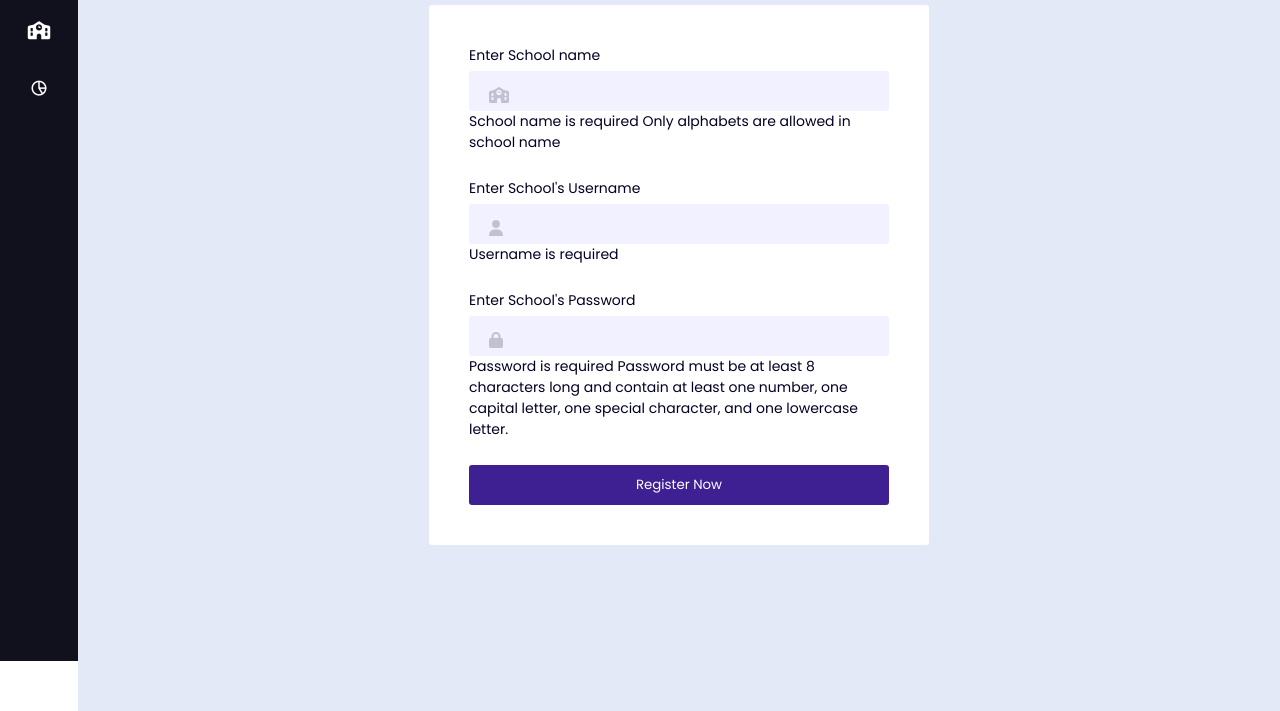
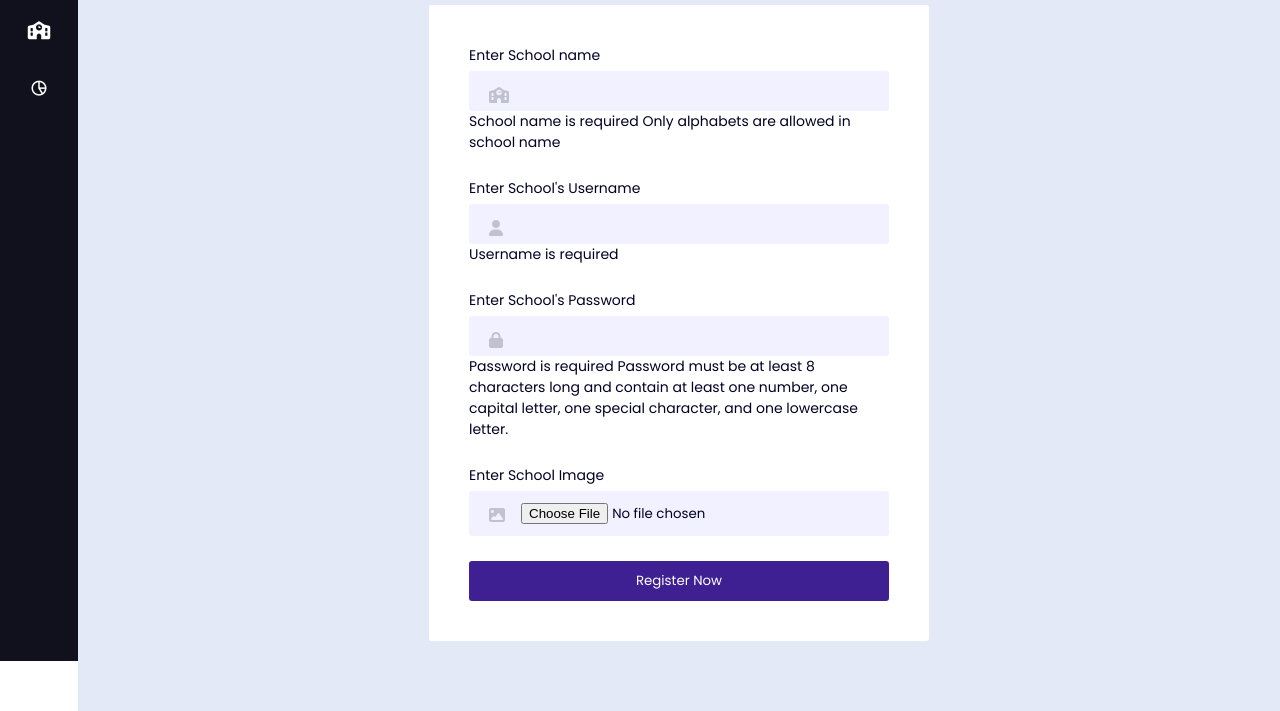
Before and after one commit to Sresthanand/School-Management, a website: page views/superAdmin/SuperAdminDashboard.html in a window 1280 px wide. Shown: the part 139-850 px from the top of the page. Drawn offline with nearby package versions, Linux system fonts and the light colour scheme; files whose address does not match are found by name.

Commit message:
added image option

```diff
--- a/app.js
+++ b/app.js
@@ -39,6 +39,8 @@ const checkUserRole = (roles) => {
     next();
   };
 };
+
+
 
 // Middleware to authenticate requests using passport -> only for protected routes -> to verify token and reuests
 const authenticateRequest = passport.authenticate("jwt", { session: false });
--- a/controllers/superAdminController/superAdminDashboardController.js
+++ b/controllers/superAdminController/superAdminDashboardController.js
@@ -16,6 +16,7 @@ mySchoolApp.controller(
     };
 
     $scope.registerSchool = function () {
+
       SchoolService.registerSchool(
         token,
         $scope.username,
--- a/css/superAdminStyleSheet/SchoolRegisterForm.css
+++ b/css/superAdminStyleSheet/SchoolRegisterForm.css
@@ -69,6 +69,19 @@ body{
 	position: relative;
 	width: 100%;
 }
+
+.fileInput{
+	width: 100%;
+	border-radius: 3px;
+	/* height: 40px; */
+	border: 2px solid var(--input-bg);
+	background: var(--input-bg);
+	padding: 10px 20px;
+	padding-left: 50px;
+	transition: 0.5s ease;
+	/* color: var(--secondary); */
+}
+
 
 .r_form .input_wrap .input_item .input{
 	width: 100%;
--- a/package.json
+++ b/package.json
@@ -11,10 +11,14 @@
   "license": "ISC",
   "dependencies": {
     "angular-jwt": "^0.1.11",
+    "aws-sdk": "^2.1334.0",
     "bcrypt": "^5.1.0",
     "cors": "^2.8.5",
     "express": "^4.18.2",
     "mongoose": "^6.10.0",
+    "multer": "^1.4.5-lts.1",
+    "multer-s3": "^3.0.1",
+    "ng-file-model": "^0.0.5",
     "passport": "^0.6.0",
     "passport-jwt": "^4.0.1"
   }
--- a/views/superAdmin/SuperAdminDashboard.html
+++ b/views/superAdmin/SuperAdminDashboard.html
@@ -145,6 +145,7 @@
                   >
                 </div>
               </div>
+
               <div class="input_wrap">
                 <label for="password">Enter School's Password</label>
                 <div class="input_item">
@@ -177,6 +178,23 @@
                 </div>
               </div>
 
+              <div class="input_wrap">
+                <label for="Images">Enter School Image</label>
+                <div class="input_item">
+                  <span class="icon">
+                    <i class="fa-solid fa-image"></i>
+                  </span>
+                  <input
+                    type="file"
+                    name="file"
+                    class="fileInput"
+                    ng-model="file"
+                    id="file"
+                    required
+                  />
+                </div>
+              </div>
+
               <button
                 type="submit"
                 ng-click="registerSchool()"
```
Also changed, not shown: views/login/loginPage.html (+2 -0 lines), views/students/StudentDashBoard.html (+3 -1 lines), 1 other file.
